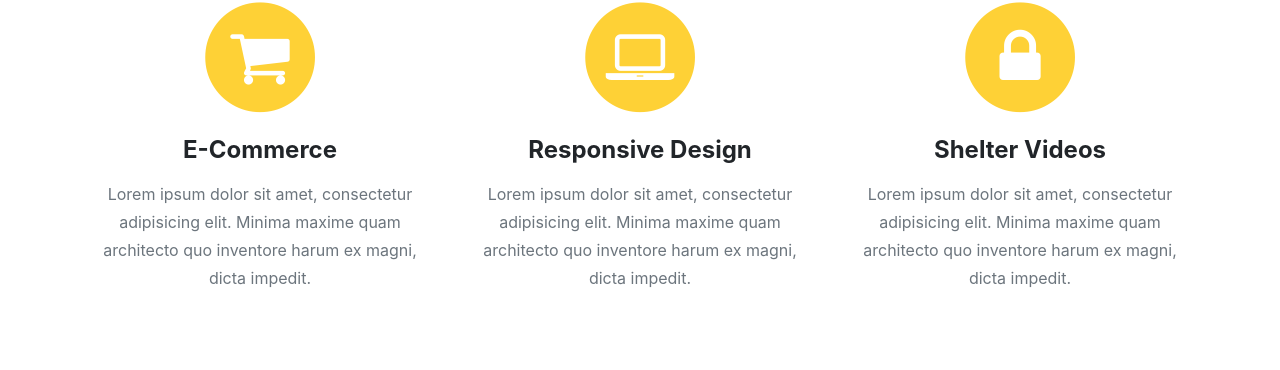
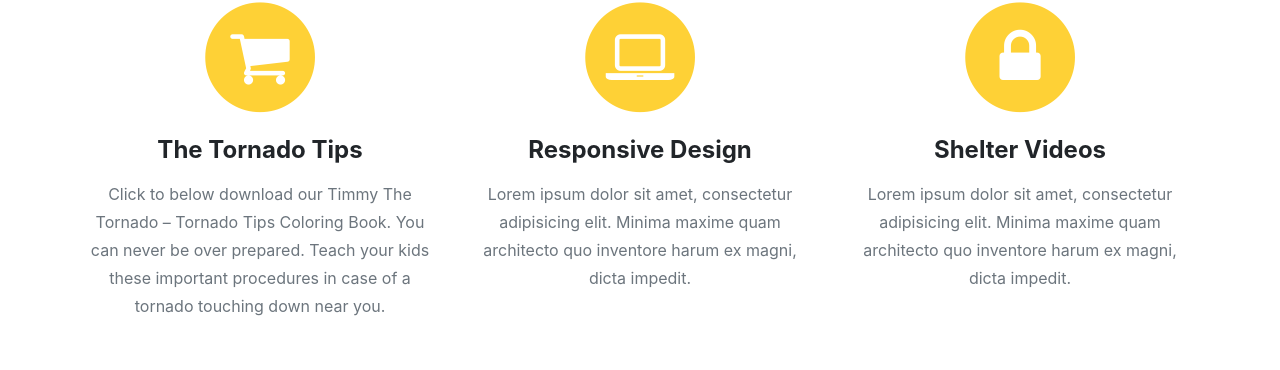
Before and after one commit to KyleCieskiewicz/storm-shelter-frontend, a React (Create React App) app: page / in a window 1280 px wide. Shown: the part 1098-1468 px from the top of the page. Built offline with nearby package versions, Linux system fonts and the light colour scheme.

Commit message:
changed component

```diff
--- a/src/App.js
+++ b/src/App.js
@@ -89,8 +89,8 @@ function App() {
             <i className="fa fa-circle fa-stack-2x text-primary"></i>
             <i className="fa fa-shopping-cart fa-stack-1x fa-inverse"></i>
           </span>
-          <h4 className="service-heading">E-Commerce</h4>
-          <p className="text-muted">Lorem ipsum dolor sit amet, consectetur adipisicing elit. Minima maxime quam architecto quo inventore harum ex magni, dicta impedit.</p>
+          <h4 className="service-heading">The Tornado Tips</h4>
+          <p className="text-muted">Click to below download our Timmy The Tornado – Tornado Tips Coloring Book. You can never be over prepared. Teach your kids these important procedures in case of a tornado touching down near you.</p>
         </div>
         <div className="col-md-4">
           <span className="fa-stack fa-4x">
```
